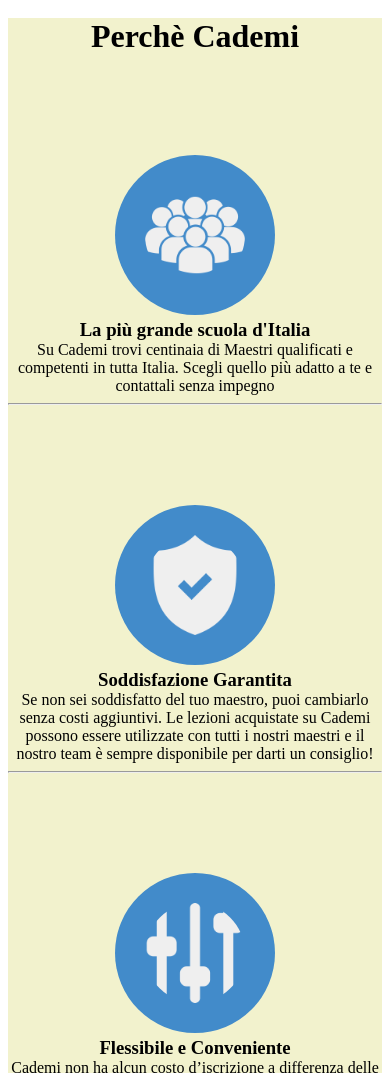
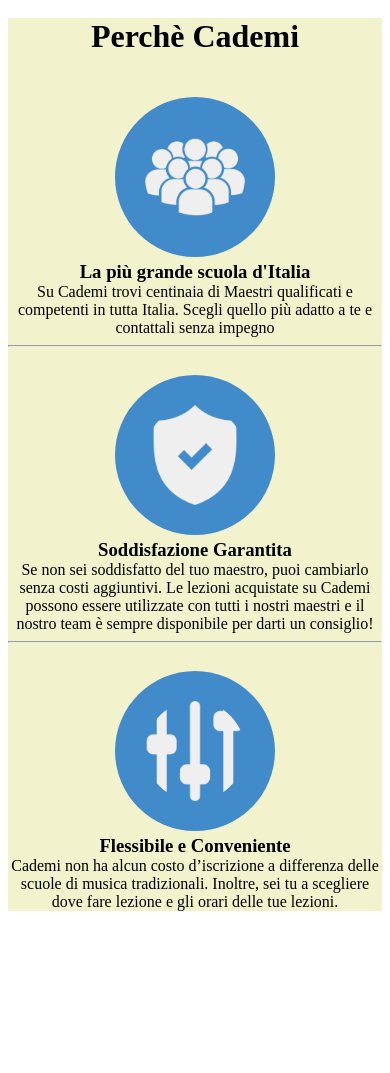
Before and after one commit to Salvatore1985/-html-css-resp-wannabe, a plain HTML site: page index.html in a window 390 px wide. Shown: the part 1101-2174 px from the top of the page. After the commit the page ends 2020 px from the top, so only its background shows below. Drawn offline with Linux system fonts and the light colour scheme.

Commit message:
curtail margin text-img

```diff
--- a/style-resp.css
+++ b/style-resp.css
@@ -30,4 +30,10 @@
     margin-top: 0px;
 
     }
+    #why .row>.first,
+    #why .row>.second,
+    #why .row>.third {
+
+    margin-top: 0;
 }
+}
```
